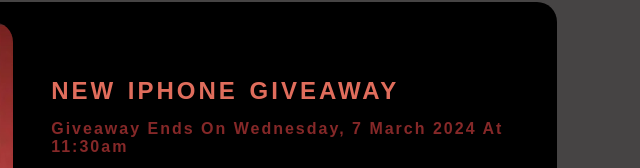
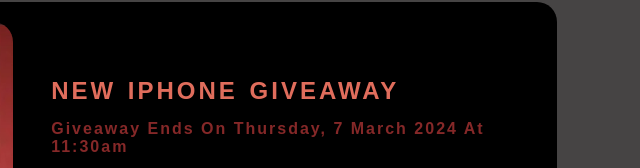
Before and after one commit to Kachisicho1/COSC107-Project, a plain HTML site: page Index.html in a window 1280 px wide. Shown: the part 98-266 px from the top of the page, 640-1280 px from the left. Drawn offline with Linux system fonts and the light colour scheme.

```diff
--- a/Index.html
+++ b/Index.html
@@ -23,8 +23,7 @@
                     NEW IPHONE GIVEAWAY
                 </h2>
                 <p id="giveaway">
-                    Giveaway Ends On Wednesday, 7 March 2024 At 11:30am
-
+                    Giveaway Ends On Thursday, 7 March 2024 At 11:30am
                 </p>
                 <P id="lorem">
                     Lorem ipsum dolor, sit amet consectetur adipisicing elit.
```
